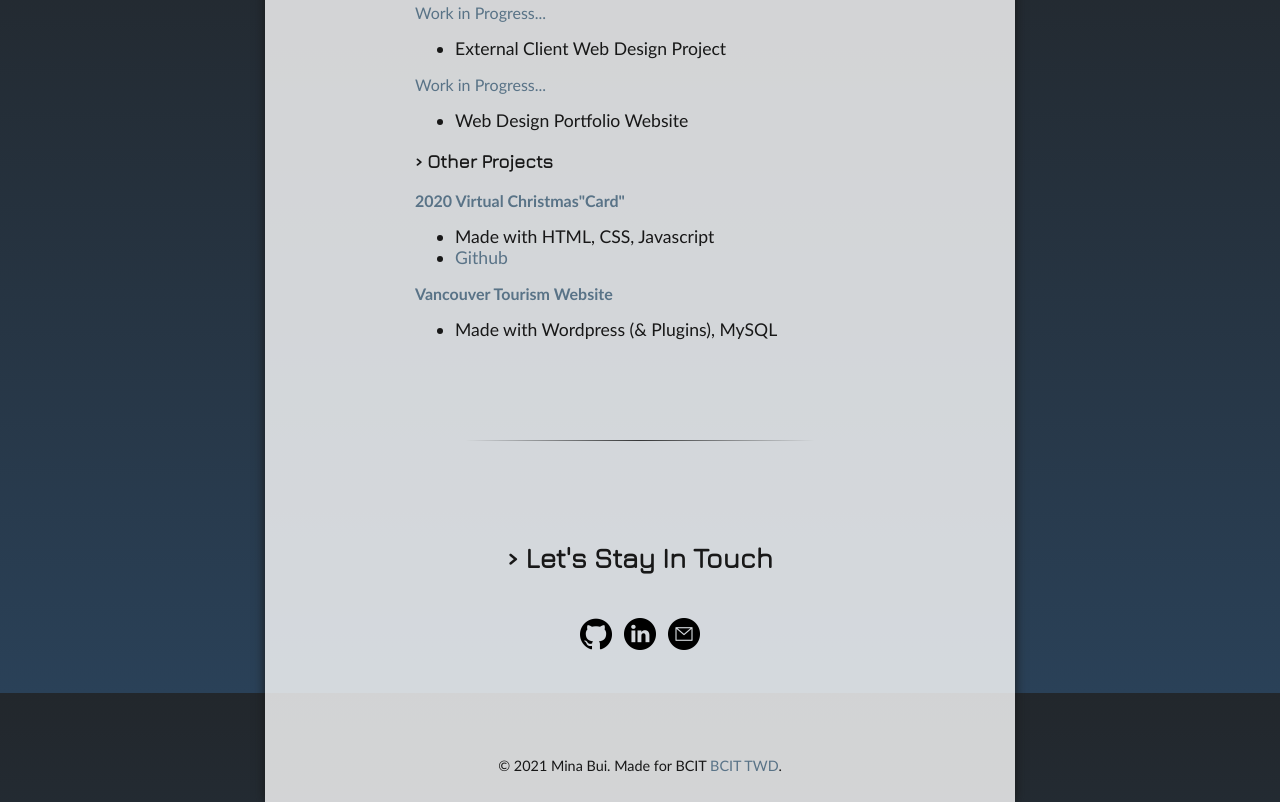
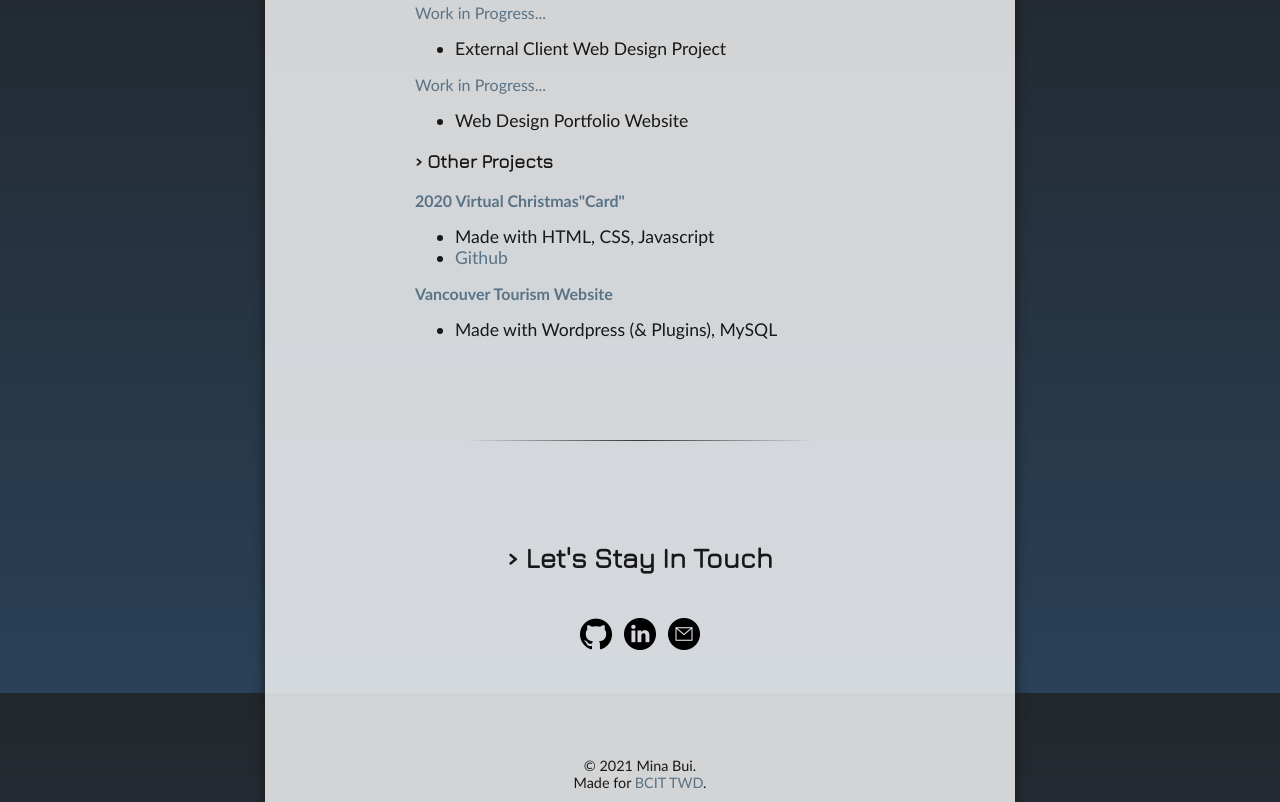
Before and after one commit to mina-bui/twd-landing-page, a plain HTML site: page index.html in a window 1280 px wide. Shown: the part 1707-2509 px from the top of the page. Drawn offline with nearby package versions, Linux system fonts and the light colour scheme.

Commit message:
mobile fixing

```diff
--- a/index.html
+++ b/index.html
@@ -208,7 +208,7 @@
         </section>
         <!-- Footer -->
         <footer>
-            © 2021 Mina Bui. Made for BCIT
+            © 2021 Mina Bui. <br> Made for
             <a href="https://bcitwebdeveloper.ca/" title="BCIT Technical Web Designer Website" target="_blank"> BCIT
                 TWD</a>.
         </footer>
--- a/styles/style.css
+++ b/styles/style.css
@@ -436,5 +436,6 @@ article p {
     }
     .btn-menu {
         display: flex;
+        margin: 0 auto;
     }
 }
```
